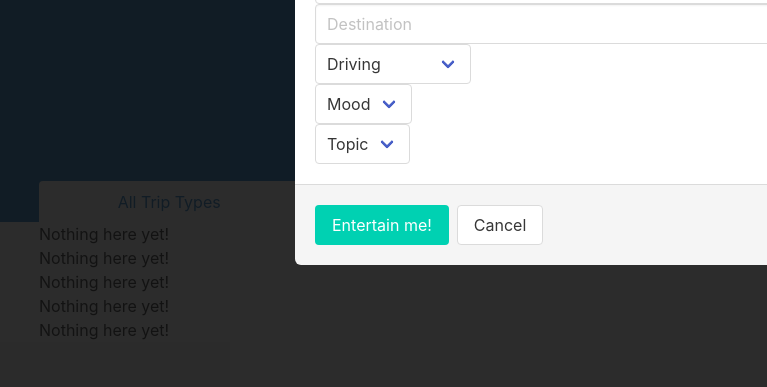
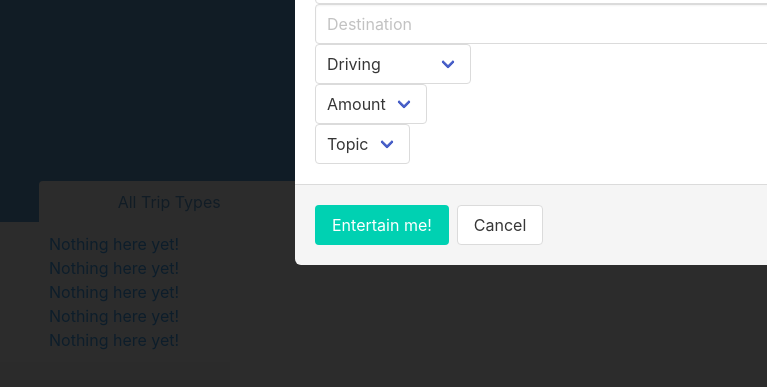
Before and after one commit to SBerkebile7/project-1, a plain HTML site: page index.html in a window 1280 px wide. Both pictures are taken after a click on the button "New Recommendation". Shown: the part 328-715 px from the top of the page, 25-792 px from the left. Drawn offline with nearby package versions, Linux system fonts and the light colour scheme; some packages are replaced by stand-ins of ours.

Commit message:
refactor css

```diff
--- /dev/null
+++ b/assets/refactor.css
@@ -0,0 +1,17 @@
+#outputTrip h2 {
+    font-style: italic;
+    font-weight: bold;
+    font-size: 4em;
+}
+
+#outputTrip p {
+    font-size: 1em;
+}
+
+#prev-suggestions {
+    font-size: 1em;
+    color: #2196F3;
+    margin: auto;
+    position:relative;
+    padding: 10px;
+}
--- a/index.html
+++ b/index.html
@@ -9,6 +9,7 @@
     <!-- CSS SHEETS -->
     <link href="./assets/style.css" rel="stylesheet">
     <link href="./assets/toggle.css" rel="stylesheet">
+    <link href="./assets/refactor.css" rel="stylesheet">
     <link href="https://cdn.jsdelivr.net/npm/bulma@0.9.3/css/bulma.min.css" rel="stylesheet">
     <link href="https://cdnjs.cloudflare.com/ajax/libs/font-awesome/5.15.3/css/all.min.css" rel="stylesheet" integrity="sha512-iBBXm8fW90+nuLcSKlbmrPcLa0OT92xO1BIsZ+ywDWZCvqsWgccV3gFoRBv0z+8dLJgyAHIhR35VZc2oM/gI1w==" crossorigin="anonymous" referrerpolicy="no-referrer" />
 </head>
@@ -144,7 +145,7 @@
               <div class="control">
                 <div class="select">
                   <select>
-                    <option>Mood</option>
+                    <option>Amount</option>
                   </select>
                 </div>
               </div>
```
